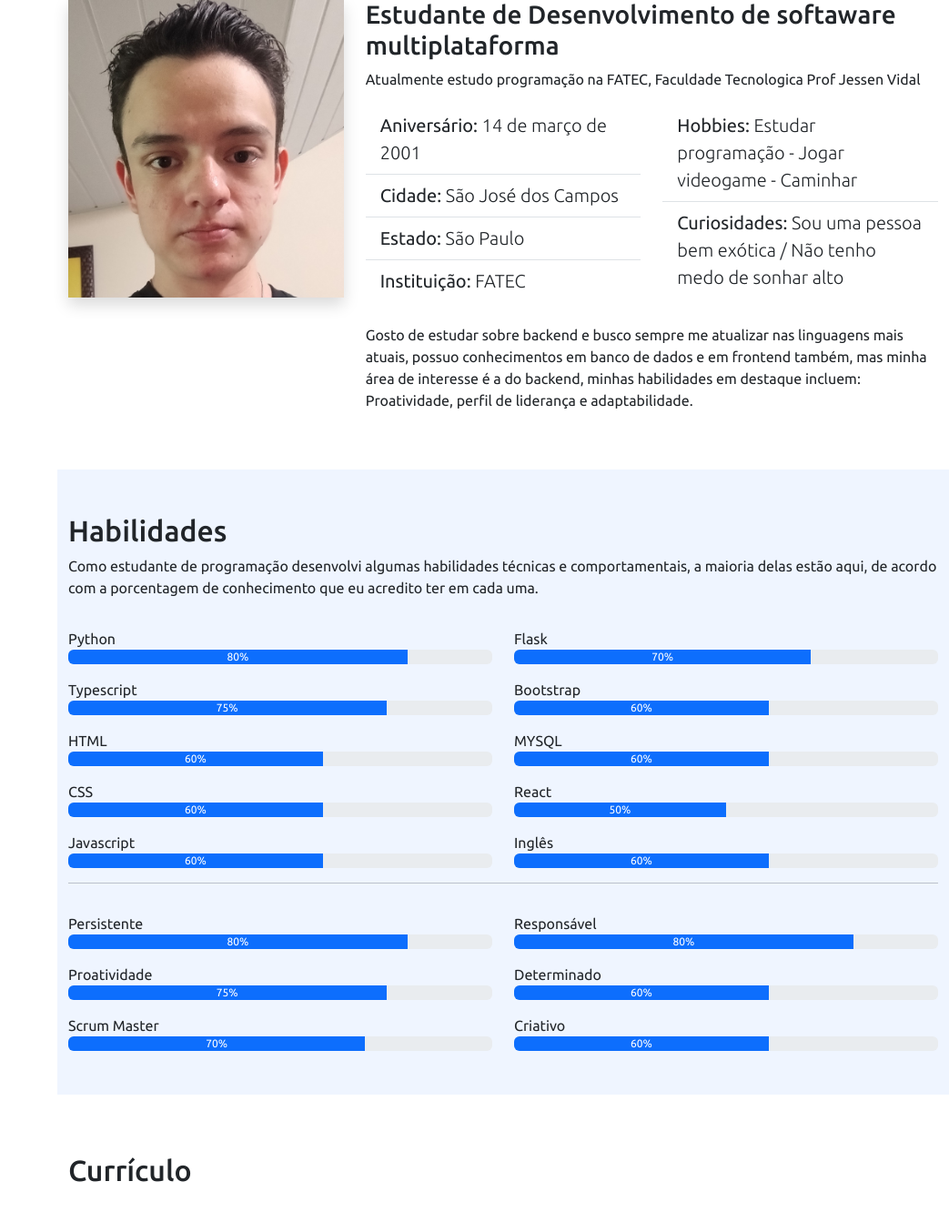
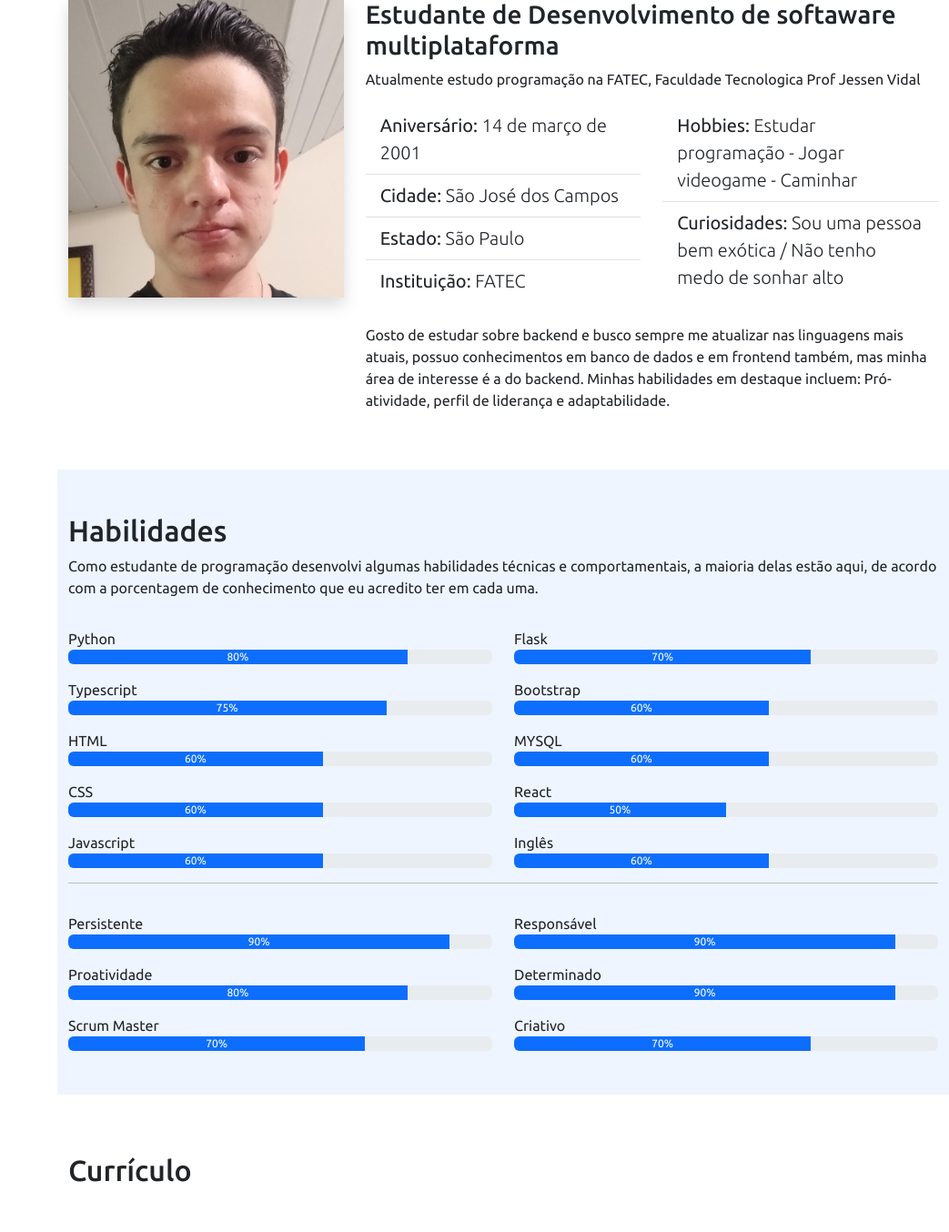
Before and after one commit to IvanSuiyama/Portifolio-Responsivo, a Flask app: page / in a window 1280 px wide. Shown: the part 1023-2377 px from the top of the page at 91% size, without its empty margins (237-1280 px from the left). Run offline with Flask 3, Linux system fonts and the light colour scheme; some libraries are stand-ins or nearby versions.

Commit message:
Toques finais

```diff
--- a/templates/index.html
+++ b/templates/index.html
@@ -124,7 +124,7 @@
                     </div>
                     <p>Gosto de estudar sobre backend e busco sempre me atualizar nas linguagens mais atuais, possuo
                         conhecimentos em banco de dados e em frontend também, mas minha área de interesse é a do
-                        backend, minhas habilidades em destaque incluem: Proatividade, perfil de liderança e adaptabilidade.
+                        backend. Minhas habilidades em destaque incluem: Pró-atividade, perfil de liderança e adaptabilidade.
                      </p>
                 </div>
         </section>
@@ -198,14 +198,14 @@
                 <div class="row">
                     <div class="col-md-6">
                         <p class="mt-3 mb-0">Persistente</p>
+                        <div class="progress" role="progressbar" aria-label="Example with label" aria-valuenow="90"
+                            aria-valuemin="0" aria-valuemax="100">
+                            <div class="progress-bar" style="width: 90%">90%</div>
+                        </div>
+                        <p class="mt-3 mb-0">Proatividade</p>
                         <div class="progress" role="progressbar" aria-label="Example with label" aria-valuenow="80"
                             aria-valuemin="0" aria-valuemax="100">
                             <div class="progress-bar" style="width: 80%">80%</div>
-                        </div>
-                        <p class="mt-3 mb-0">Proatividade</p>
-                        <div class="progress" role="progressbar" aria-label="Example with label" aria-valuenow="75"
-                            aria-valuemin="0" aria-valuemax="100">
-                            <div class="progress-bar" style="width: 75%">75%</div>
                         </div>
                         <p class="mt-3 mb-0">Scrum Master</p>
                         <div class="progress" role="progressbar" aria-label="Example with label" aria-valuenow="70"
@@ -215,19 +215,19 @@
                     </div>
                     <div class="col-md-6">
                         <p class="mt-3 mb-0">Responsável</p>
-                        <div class="progress" role="progressbar" aria-label="Example with label" aria-valuenow="80"
+                        <div class="progress" role="progressbar" aria-label="Example with label" aria-valuenow="90"
                             aria-valuemin="0" aria-valuemax="100">
-                            <div class="progress-bar" style="width: 80%">80%</div>
+                            <div class="progress-bar" style="width: 90%">90%</div>
                         </div>
                         <p class="mt-3 mb-0">Determinado</p>
-                        <div class="progress" role="progressbar" aria-label="Example with label" aria-valuenow="60"
+                        <div class="progress" role="progressbar" aria-label="Example with label" aria-valuenow="90"
                             aria-valuemin="0" aria-valuemax="100">
-                            <div class="progress-bar" style="width: 60%">60%</div>
+                            <div class="progress-bar" style="width: 90%">90%</div>
                         </div>
                         <p class="mt-3 mb-0">Criativo</p>
-                        <div class="progress" role="progressbar" aria-label="Example with label" aria-valuenow="60"
+                        <div class="progress" role="progressbar" aria-label="Example with label" aria-valuenow="70"
                             aria-valuemin="0" aria-valuemax="100">
-                            <div class="progress-bar" style="width: 60%">60%</div>
+                            <div class="progress-bar" style="width: 70%">70%</div>
                         </div>
                     </div>
                 </div>
```
Also changed, not shown: vercel.json.
